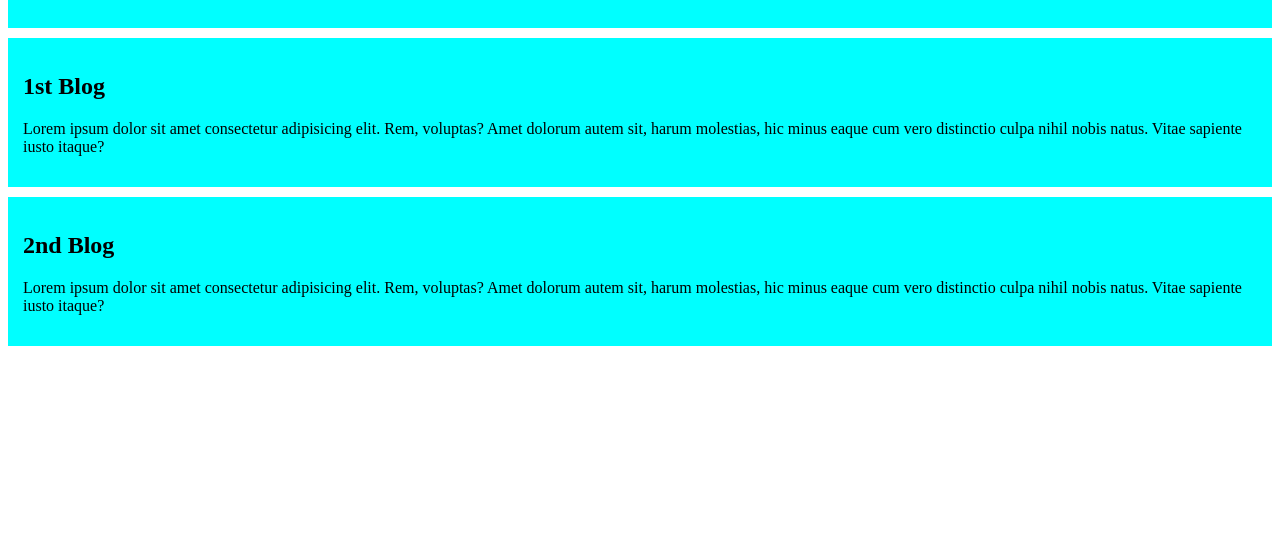
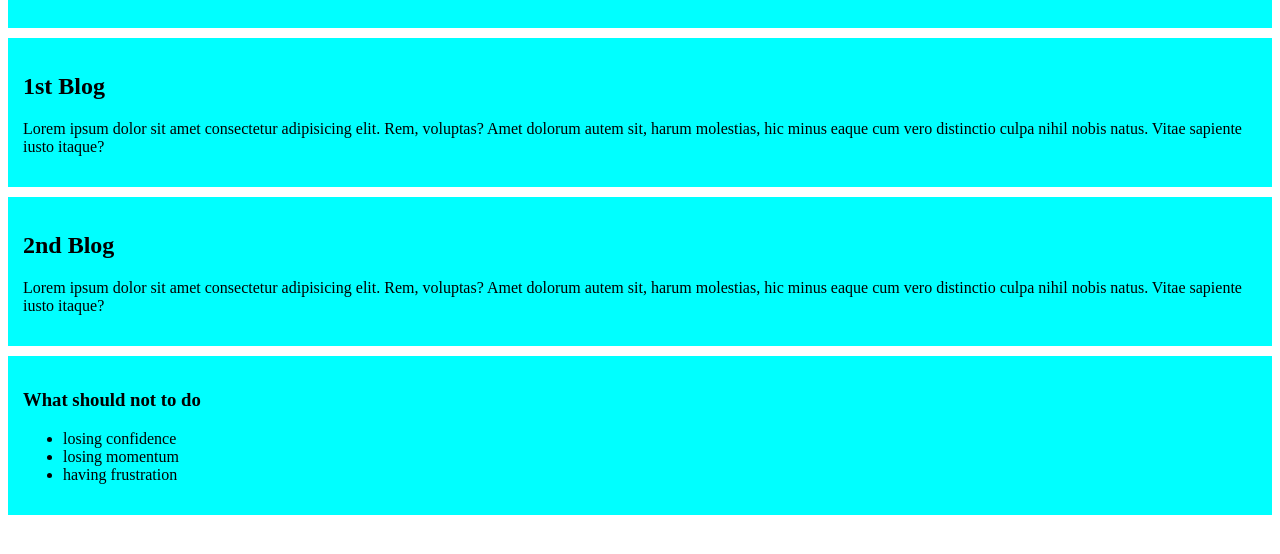
Before and after one commit to Rabbu7/my-simple-website, a plain HTML site: page index.html in a window 1280 px wide. Shown: the part 142-696 px from the top of the page. Drawn offline with Linux system fonts and the light colour scheme.

Commit message:
added list

```diff
--- a/index.html
+++ b/index.html
@@ -31,5 +31,13 @@
        distinctio culpa nihil nobis natus. Vitae sapiente iusto itaque?
      </p>
    </div>
+   <div>
+     <h3>What should not to do</h3>
+     <ul>
+          <li>losing confidence</li>
+          <li>losing momentum</li>
+          <li>having frustration</li>
+     </ul>
+   </div>
   </body>
 </html>
```
